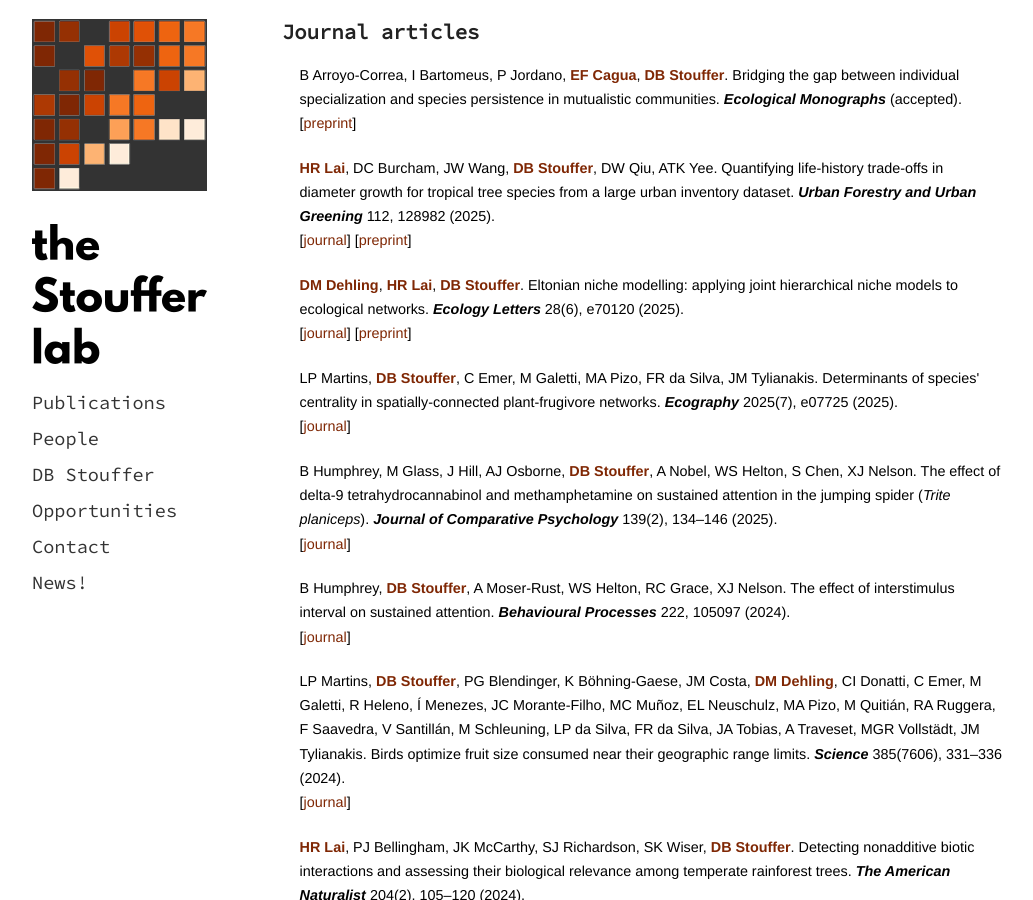
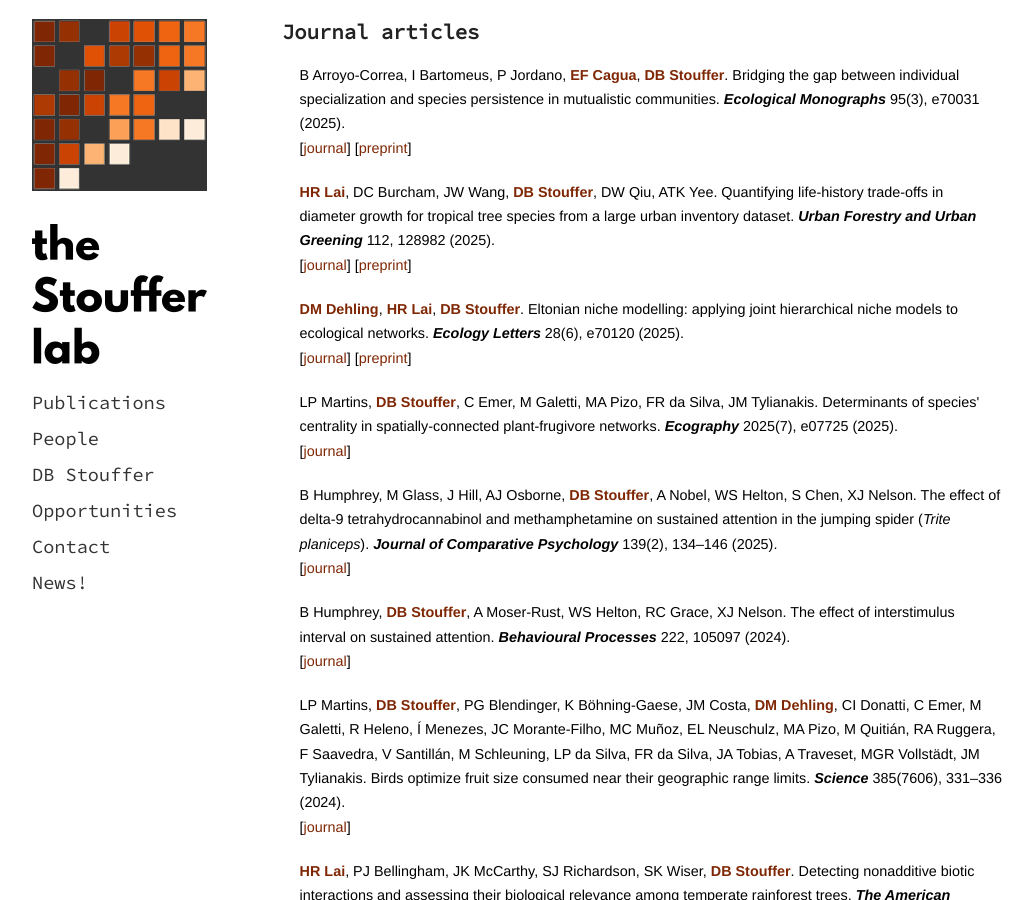
Before and after one commit to stoufferlab/stoufferlab.github.io, a Jekyll site: the page built from publications/index.html, in a window 1280 px wide and 900 px high. Shown: the whole window, without its empty margins (123-1156 px from the left). Built offline with Jekyll 4.4.1, drawn with Linux system fonts in a browser that asks for light colours; nearby versions of some CDN libraries; library files that are not in the unit come from our copies; a script that is not in the unit is left out.

Commit message:
we have page numbers

```diff
--- a/publications/papers.html
+++ b/publications/papers.html
@@ -10,10 +10,14 @@ P Jordano,
 <b style="color: rgb(127,39,4);">DB Stouffer</b>.
 Bridging the gap between individual specialization and species persistence in mutualistic communities.
 <b><i>Ecological Monographs</i></b>
-(accepted).
-<br>
+95(3),
+e70031
+(2025).
+<br>
+        [<a href="https://doi.org/10.1002/ecm.70031">journal</a>]
 	[<a href="https://doi.org/10.1101/2024.09.12.612448">preprint</a>]
 <br>
+
 </p>
 </li>
 </div>
```
